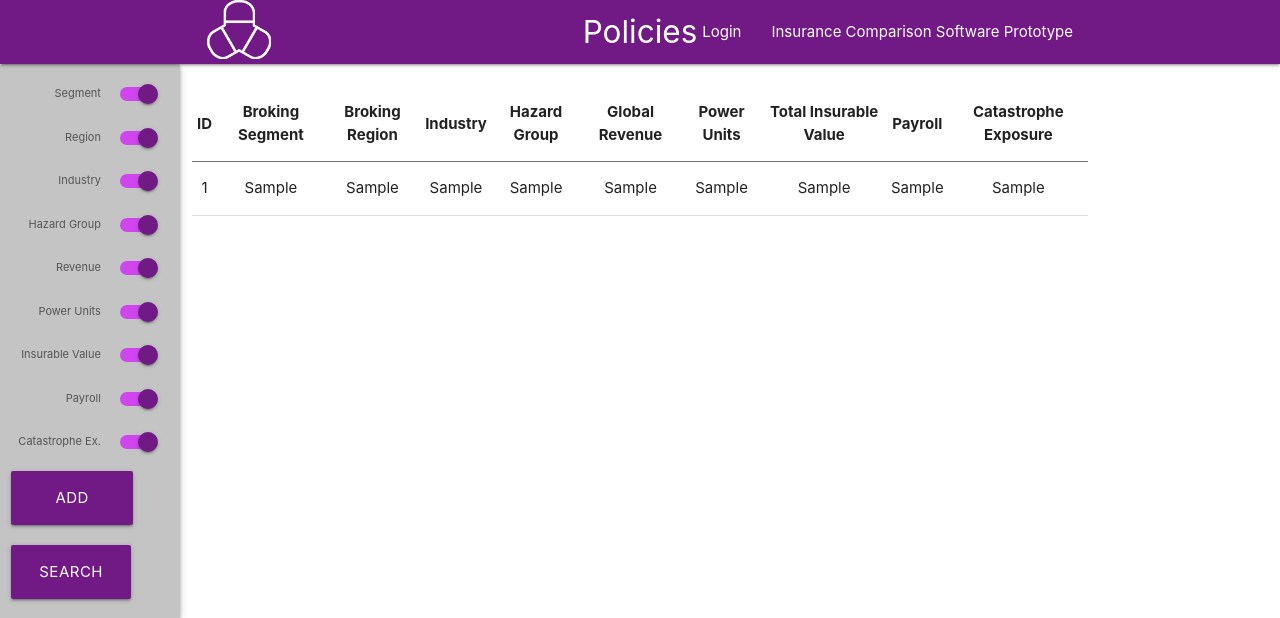
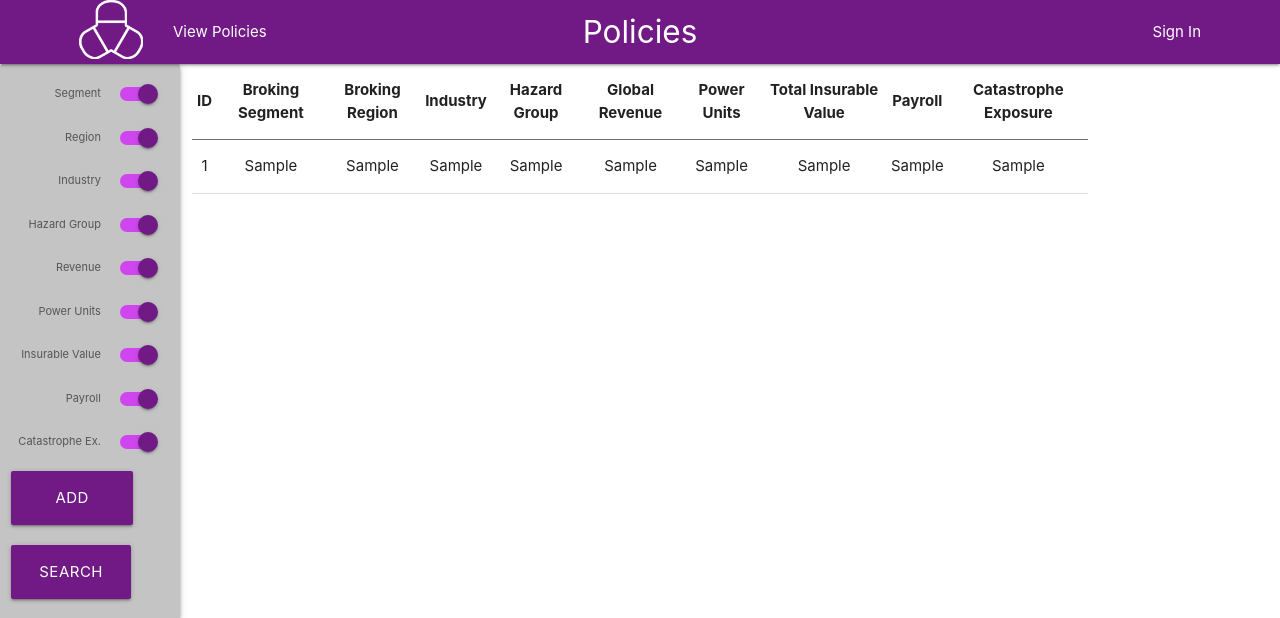
Before and after one commit to FraAurCas/Capstone, a Node server app: page /main/ in a window 1280 px wide. Shown: the top 618 px of the page. Run offline with Node 20, Linux system fonts and the light colour scheme; tables that the repository leaves empty or names only in its code hold one stand-in row (values such as "Sample post"); some libraries are stand-ins or nearby versions.

Commit message:
Nice visual fixes

```diff
--- a/public/stylesheets/general.css
+++ b/public/stylesheets/general.css
@@ -23,7 +23,7 @@
     background-color: white;
     border-bottom: 1px solid grey;
     position: sticky;
-    top: 85px
+    top: 64px
 }
 .pad {
     padding-bottom: 50px;
@@ -31,3 +31,7 @@
 .front {
     z-index:9999;
 }
+.pad_navbar {
+    width: 90%;
+    margin: 0 auto;
+}
--- a/views/adding-entries.hbs
+++ b/views/adding-entries.hbs
@@ -73,7 +73,7 @@
 
 
             <center>
-                <div class="button_wrapper">
+                <div class="button_wrapper pad">
                     <button class="submit waves-effect waves-light btn btn-large main_color" type="submit">Submit</button>
                 </div>
             </center>
--- a/views/layouts/layout.hbs
+++ b/views/layouts/layout.hbs
@@ -21,20 +21,19 @@
     <body>
       <!-- https://materializecss.com/grid.html -->
       <nav class="navbar main_color sticky front" role="navigation">
-        <div class="nav-wrapper container"><a id="logo-container" href="#" class="brand-logo"></a>
+        <div class="nav-wrapper pad_navbar">
           <ul class="left hide-on-med-and-down">
+            <li><a href="/"> <img src="images/DDDlogo6.0.png" width="64" length="64"> </a> </li>
+          </ul>
 
-            <li> <a href="/main"> <img src="images/DDDlogo6.0.png" width="64" length="64"> </a> </li>
+          <ul class="left hide-on-med-and-down">
+            <li><a href="/main">View Policies</a></li>
           </ul>
 
           <header class="center brand-logo">{{title}}</header>
 
           <ul class="right hide-on-med-and-down">
-            <li><a href="/main">Insurance Comparison Software Prototype</a></li>
-          </ul>
-
-          <ul class="right hide-on-med-and-down">
-            <li><a href="/login">Login</a></li>
+            <li><a href="/login">Sign In</a></li>
           </ul>
 
           <ul id="nav-mobile" class="sidenav">
```
